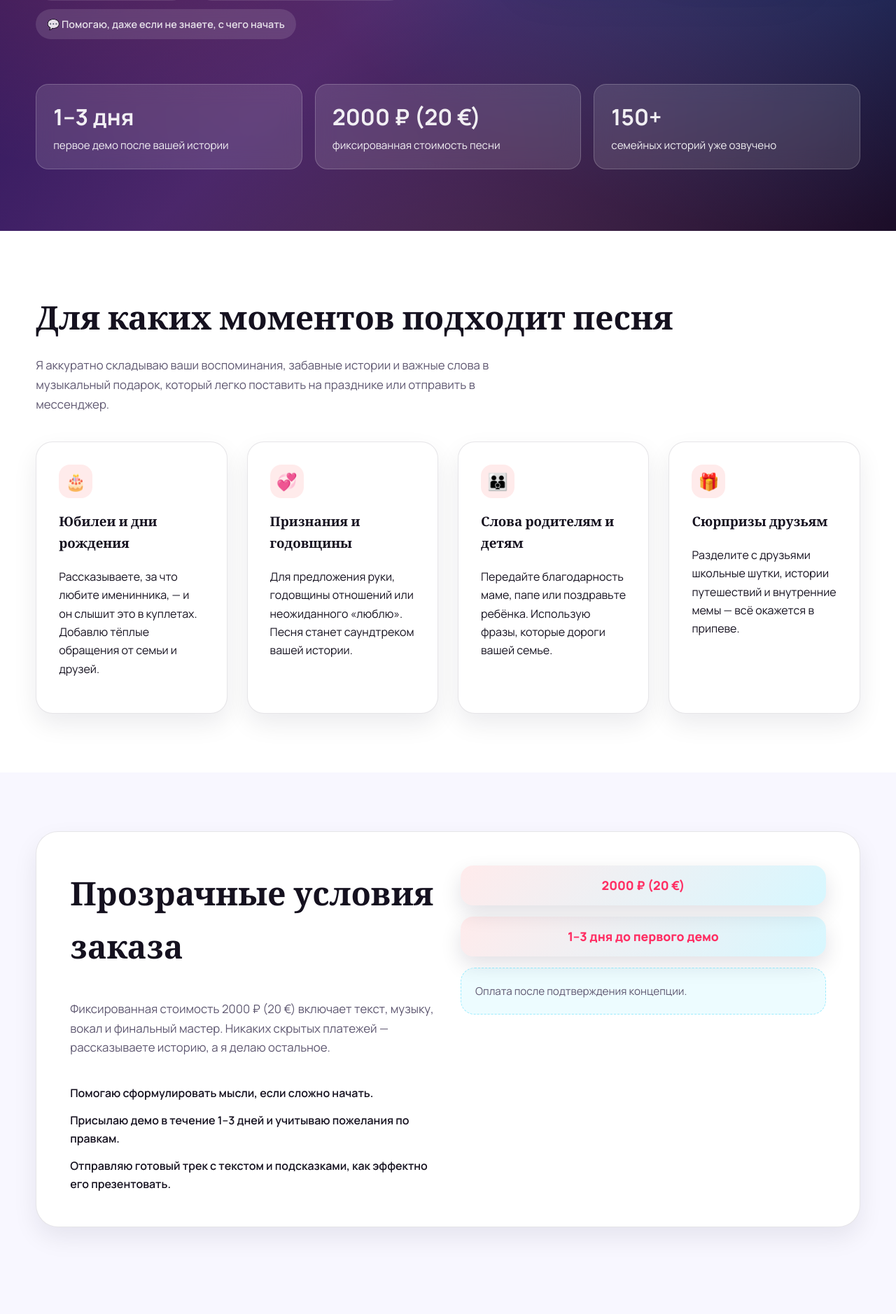
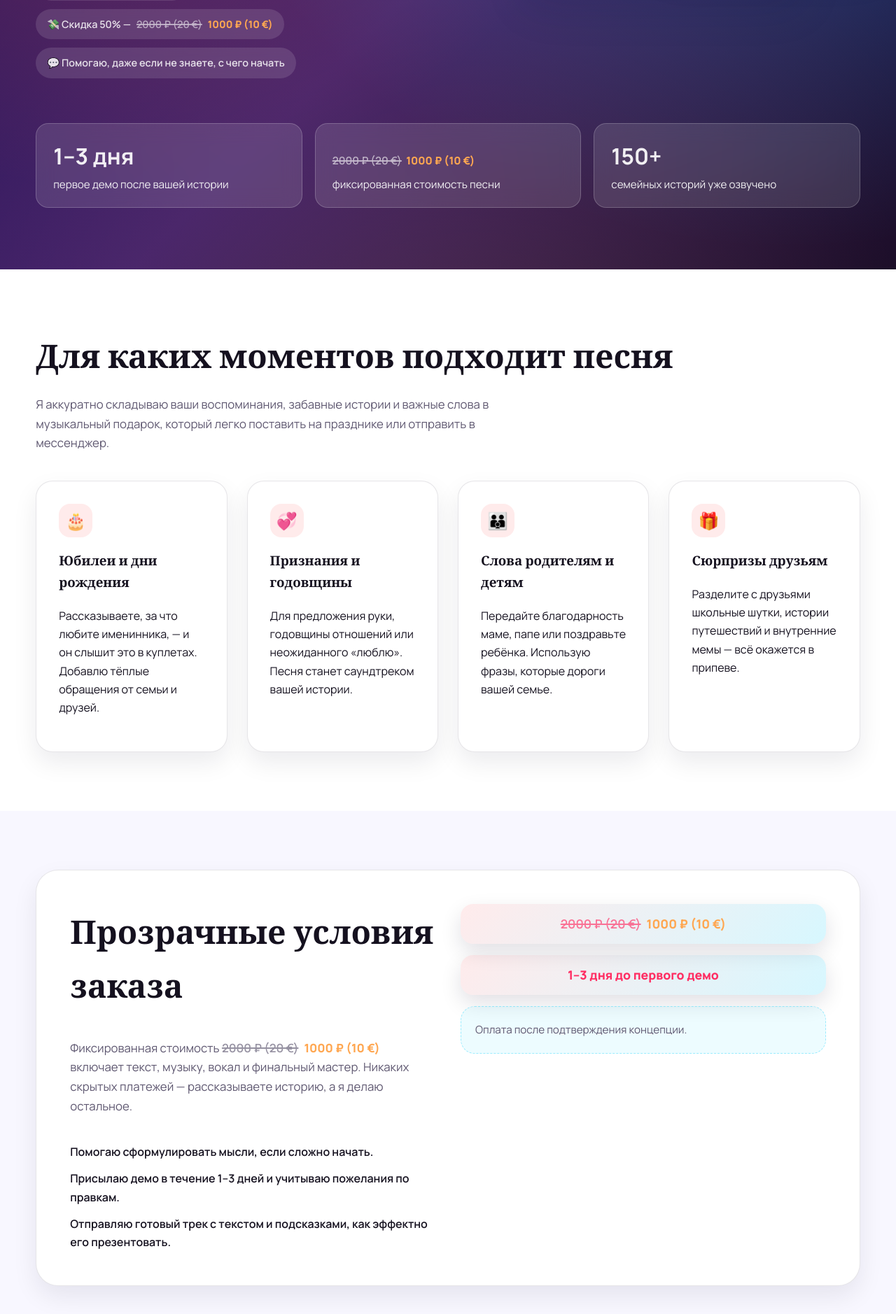
Before and after one commit to Aratar2/story-song, a PHP site: page / in a window 1280 px wide. Shown: the part 844-2722 px from the top of the page at 70% size. Run offline with PHP 8.4, Linux system fonts and the light colour scheme; some libraries are stand-ins or nearby versions.

Commit message:
Apply discount pricing with strike-through display

```diff
--- a/assets/styles.css
+++ b/assets/styles.css
@@ -36,6 +36,33 @@
     background-color: var(--color-background);
     line-height: 1.65;
     -webkit-font-smoothing: antialiased;
+}
+
+.price {
+    font-weight: 700;
+}
+
+.price--discount {
+    display: inline-flex;
+    align-items: baseline;
+    gap: 8px;
+    flex-wrap: wrap;
+}
+
+.price--discount .price__old {
+    font-weight: 600;
+    color: inherit;
+    opacity: 0.65;
+}
+
+.price--discount .price__old s {
+    text-decoration-thickness: 2px;
+    text-decoration-color: currentColor;
+}
+
+.price--discount .price__new {
+    color: var(--color-secondary);
+    font-weight: 800;
 }
 
 img,
--- a/index.php
+++ b/index.php
@@ -129,18 +129,18 @@
 <head>
     <meta charset="UTF-8" />
     <meta name="viewport" content="width=device-width, initial-scale=1.0" />
-    <title>Песня на заказ для близких — 2000 ₽ (20 €) и готово за 1–3 дня</title>
-    <meta name="description" content="Пишу персональные песни на заказ для юбилеев, годовщин, признаний и семейных праздников. Фиксированная цена 2000 ₽ (20 €), первые демо в течение 1–3 дней." />
+    <title>Песня на заказ для близких — 1000 ₽ (10 €) и готово за 1–3 дня</title>
+    <meta name="description" content="Пишу персональные песни на заказ для юбилеев, годовщин, признаний и семейных праздников. Скидка 50%: цена 1000 ₽ (10 €) вместо 2000 ₽ (20 €), первые демо в течение 1–3 дней." />
     <meta name="keywords" content="песня на заказ, песня в подарок, музыка на юбилей, песня для любимого, песня для родителей, авторская песня" />
     <meta name="robots" content="index,follow" />
     <link rel="canonical" href="https://story-song.ru/" />
-    <meta property="og:title" content="Песня на заказ за 2000 ₽ (20 €) — подарок близким" />
+    <meta property="og:title" content="Песня на заказ за 1000 ₽ (10 €) — подарок близким" />
     <meta property="og:description" content="Расскажите историю — я превращу её в песню-сюрприз для юбилея, годовщины или признания. Первое демо пришлю уже через 1–3 дня." />
     <meta property="og:type" content="website" />
     <meta property="og:url" content="https://story-song.ru/" />
     <meta property="og:image" content="https://images.unsplash.com/photo-1485579149621-3123dd979885?auto=format&fit=crop&w=1600&q=80" />
     <meta name="twitter:card" content="summary_large_image" />
-    <meta name="twitter:title" content="Песня на заказ за 2000 ₽ (20 €)" />
+    <meta name="twitter:title" content="Песня на заказ за 1000 ₽ (10 €)" />
     <meta name="twitter:description" content="Индивидуальные песни-сюрпризы для родных и друзей. Личное сопровождение и первые демо в течение 1–3 дней." />
     <meta name="twitter:image" content="https://images.unsplash.com/photo-1485579149621-3123dd979885?auto=format&fit=crop&w=1600&q=80" />
     <link rel="stylesheet" href="assets/styles.css" />
@@ -190,7 +190,7 @@
         <div class="hero__text">
             <span class="hero__eyebrow">Подарок, который слышно сердцем</span>
             <h1>Персональные песни-сюрпризы для ваших близких</h1>
-            <p>Расскажите мне о человеке, ради которого готовите праздник. Я напишу текст, подберу музыку и голос, чтобы за 1–3 дня вы получили готовый трек за 2000 ₽ (20 €). Юбилей родителей, годовщина отношений или признание другу — песня сохранит ваши чувства навсегда.</p>
+            <p>Расскажите мне о человеке, ради которого готовите праздник. Я напишу текст, подберу музыку и голос, чтобы за 1–3 дня вы получили готовый трек за <span class="price price--discount"><span class="price__old"><s>2000 ₽ (20 €)</s></span> <span class="price__new">1000 ₽ (10 €)</span></span>. Юбилей родителей, годовщина отношений или признание другу — песня сохранит ваши чувства навсегда.</p>
             <div class="hero__cta">
                 <div class="hero__buttons">
                     <a class="button button--primary" href="#request">Заказать песню</a>
@@ -198,7 +198,7 @@
                 </div>
                 <ul class="hero__badges" aria-label="Преимущества сервиса">
                     <li class="badge">⏱️ Первое демо за 1–3 дня</li>
-                    <li class="badge">💸 Фиксированная цена 2000 ₽ (20 €)</li>
+                    <li class="badge">💸 Скидка 50% — <span class="price price--discount"><span class="price__old"><s>2000 ₽ (20 €)</s></span> <span class="price__new">1000 ₽ (10 €)</span></span></li>
                     <li class="badge">💬 Помогаю, даже если не знаете, с чего начать</li>
                 </ul>
             </div>
@@ -220,7 +220,7 @@
             <span>первое демо после вашей истории</span>
         </div>
         <div class="stat">
-            <strong>2000 ₽ (20 €)</strong>
+            <strong class="price price--discount"><span class="price__old"><s>2000 ₽ (20 €)</s></span> <span class="price__new">1000 ₽ (10 €)</span></strong>
             <span>фиксированная стоимость песни</span>
         </div>
         <div class="stat">
@@ -264,7 +264,7 @@
         <div class="container offer">
             <div class="offer__content">
                 <h2>Прозрачные условия заказа</h2>
-                <p class="section__lead">Фиксированная стоимость 2000 ₽ (20 €) включает текст, музыку, вокал и финальный мастер. Никаких скрытых платежей — рассказываете историю, а я делаю остальное.</p>
+                <p class="section__lead">Фиксированная стоимость <span class="price price--discount"><span class="price__old"><s>2000 ₽ (20 €)</s></span> <span class="price__new">1000 ₽ (10 €)</span></span> включает текст, музыку, вокал и финальный мастер. Никаких скрытых платежей — рассказываете историю, а я делаю остальное.</p>
                 <ul class="offer__list">
                     <li>Помогаю сформулировать мысли, если сложно начать.</li>
                     <li>Присылаю демо в течение 1–3 дней и учитываю пожелания по правкам.</li>
@@ -272,7 +272,7 @@
                 </ul>
             </div>
             <div class="offer__details" aria-label="Ключевые условия заказа песни">
-                <div class="offer__tag">2000 ₽ (20 €)</div>
+                <div class="offer__tag"><span class="price price--discount"><span class="price__old"><s>2000 ₽ (20 €)</s></span> <span class="price__new">1000 ₽ (10 €)</span></span></div>
                 <div class="offer__tag">1–3 дня до первого демо</div>
                 <div class="offer__note">Оплата после подтверждения концепции.</div>
             </div>
@@ -383,7 +383,7 @@
                     <p>Заполните короткую форму — я свяжусь в Telegram или WhatsApp, чтобы обсудить детали. Можно прикрепить ссылки на фото, видео и подсказать, какие моменты хочется услышать в песне.</p>
                     <ul class="request__list">
                         <li>Отвечаю в течение рабочего дня.</li>
-                        <li>Стоимость фиксирована — 2000 ₽ (20 €), оплата после подтверждения концепции.</li>
+                        <li>Стоимость фиксирована — <span class="price price--discount"><span class="price__old"><s>2000 ₽ (20 €)</s></span> <span class="price__new">1000 ₽ (10 €)</span></span>, оплата после подтверждения концепции.</li>
                         <li>Присылаю демо, собираю комментарии и довожу финальный мастер.</li>
                     </ul>
                 </div>
```
